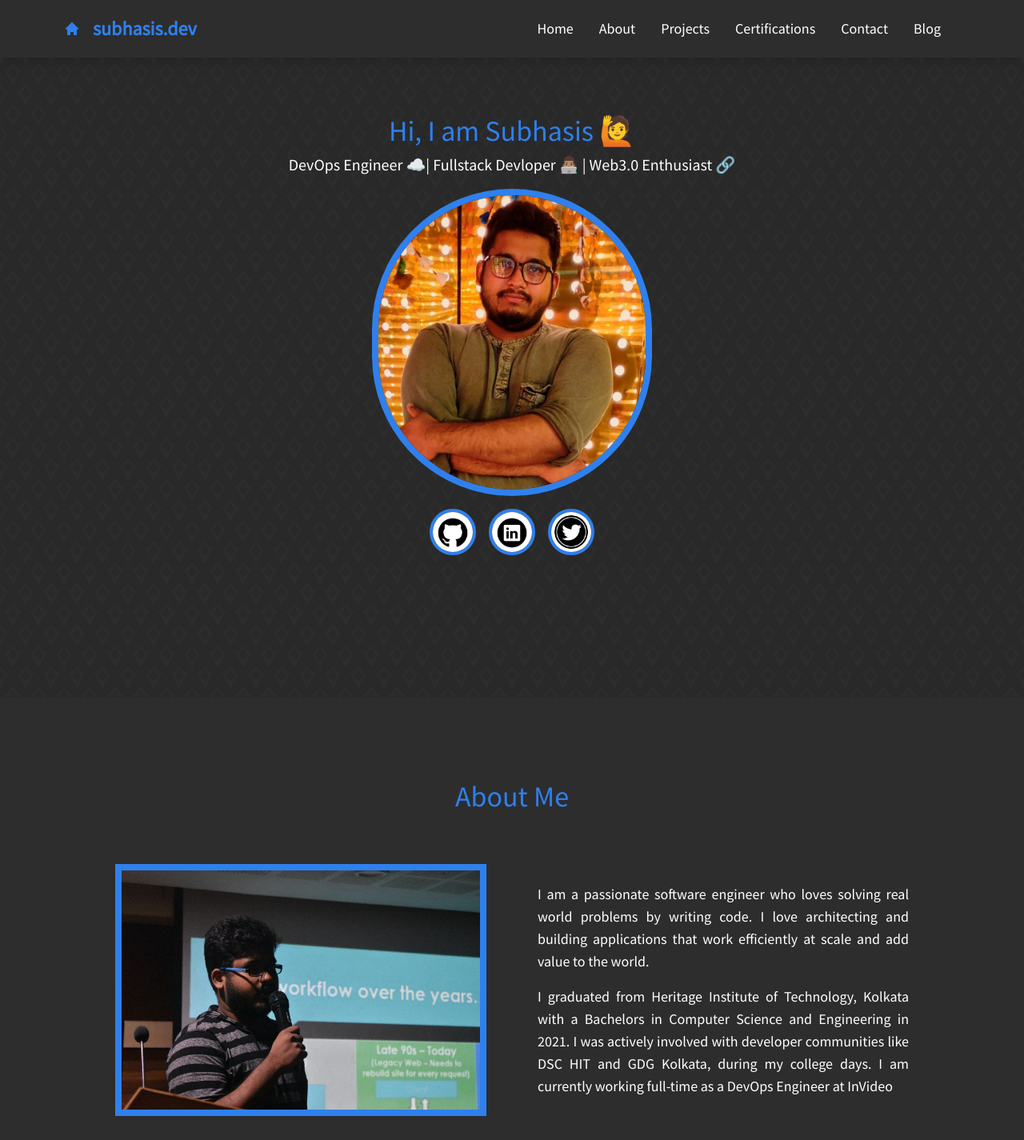
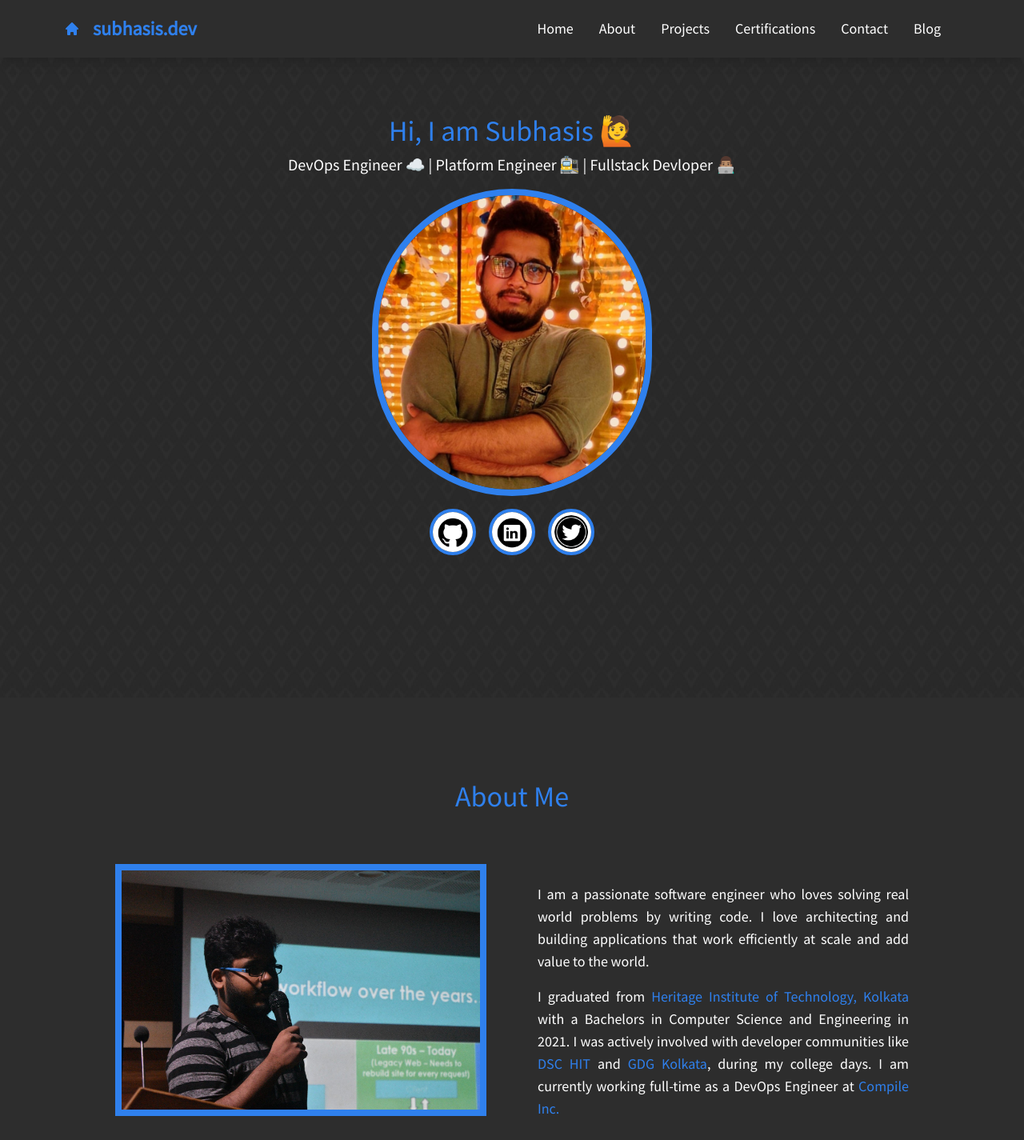
Before and after one commit to inframarauder/portfolio, a Next.js app: page / in a window 1280 px wide. Shown: the top 1425 px of the page at 80% size. Built offline with nearby package versions, Linux system fonts and the light colour scheme.

Commit message:
some minor fixes and updates

```diff
--- a/components/About.js
+++ b/components/About.js
@@ -29,7 +29,7 @@ const About = () => {
 								href="https://www.heritageit.edu/"
 								target="_blank"
 								rel="noreferrer"
-								className="cursor-pointer hover:text-highlight hover:underline transition duration-200"
+								className="cursor-pointer text-highlight hover:underline transition duration-200"
 							>
 								Heritage Institute of Technology, Kolkata
 							</a>{" "}
@@ -39,7 +39,7 @@ const About = () => {
 								href="https://dschit.com/"
 								target="_blank"
 								rel="noreferrer"
-								className="cursor-pointer hover:text-highlight hover:underline transition duration-200"
+								className="cursor-pointer text-highlight hover:underline transition duration-200"
 							>
 								DSC HIT
 							</a>{" "}
@@ -48,19 +48,19 @@ const About = () => {
 								href="https://gdgkolkata.org/"
 								target="_blank"
 								rel="noreferrer"
-								className="cursor-pointer hover:text-highlight hover:underline transition duration-200"
+								className="cursor-pointer text-highlight hover:underline transition duration-200"
 							>
 								GDG Kolkata
 							</a>
 							, during my college days. I am currently working full-time as a
 							DevOps Engineer at{" "}
 							<a
-								href="https://invideo.io/"
+								href="https://compile.com/"
 								target="_blank"
 								rel="noreferrer"
-								className="cursor-pointer hover:text-highlight hover:underline transition duration-200"
+								className="cursor-pointer text-highlight hover:underline transition duration-200"
 							>
-								InVideo
+								Compile Inc.
 							</a>
 						</p>
 					</div>
--- a/components/Home.js
+++ b/components/Home.js
@@ -7,7 +7,7 @@ const Home = () => {
 			<h1 className="text-4xl text-center mt-10 p-2 ">
 				<p className="text-highlight">Hi, I am Subhasis 🙋</p>
 				<p className=" my-2 text-xs md:text-xl">
-					DevOps Engineer ☁️| Fullstack Devloper 👨🏽‍💻 | Web3.0 Enthusiast 🔗
+					DevOps Engineer ☁️ | Platform Engineer 🚉 | Fullstack Devloper 👨🏽‍💻
 				</p>
 			</h1>
 			<img
--- a/components/ProjectCard.js
+++ b/components/ProjectCard.js
@@ -13,6 +13,7 @@ const ProjectCard = ({ project }) => {
 				<h3 className="text-2xl font-bold text-highlight">{project.title}</h3>
 				<p className="text-md py-2">{project.description}</p>
 				<div className="flex justify-end items-center my-2">
+					{project.projectLink && (
 						<a
 							href={project.projectLink}
 							target="_blank"
@@ -23,6 +24,8 @@ const ProjectCard = ({ project }) => {
 								<span className="mx-2">View Project</span> <External />
 							</button>
 						</a>
+					)}
+					{project.githubLink && (
 						<a
 							href={project.githubLink}
 							target="_blank"
@@ -33,6 +36,7 @@ const ProjectCard = ({ project }) => {
 								<span className="mx-2">View Code</span> <External />
 							</button>
 						</a>
+					)}
 				</div>
 			</div>
 		</div>
--- a/components/SocialLinks.js
+++ b/components/SocialLinks.js
@@ -32,7 +32,7 @@ const SocialLinks = () => {
 				/>
 			</a>
 			<a
-				href="https://twitter.com/geram_er_chhele"
+				href="https://twitter.com/subhasis020299"
 				target="_blank"
 				rel="noopener noreferrer"
 				className="mx-2 border-4 border-highlight rounded-full"
--- a/pages/index.js
+++ b/pages/index.js
@@ -8,7 +8,7 @@ import certifications from "../data/certifications";
 
 const Index = () => {
 	return (
-		<div className="container min-h-screen bg-primary">
+		<div className="min-h-screen bg-primary">
 			<div id="home">
 				<Home />
 			</div>
```
Lines whose indentation alone changed are shown as unchanged.
